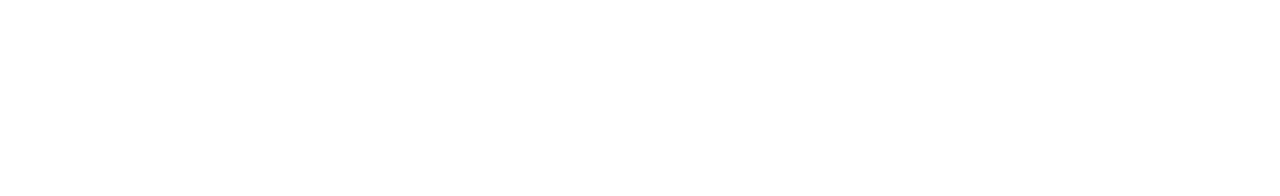
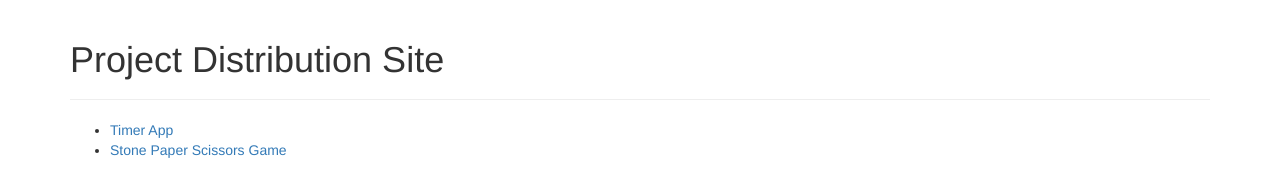
Before and after one commit to GammaBurst101/ProjectDistributionSite, a plain HTML site: page index.html in a window 1280 px wide. Drawn offline with nearby package versions, Linux system fonts and the light colour scheme.

Commit message:
Complete the basic page

```diff
--- a/index.html
+++ b/index.html
@@ -1,11 +1,26 @@
 <!DOCTYPE html>
-<html>
+<html lang="en">
 	<head>
-		<title> Project Distribution Site </title>
-		<meta charset="utf-8">
+	  <title>Project Distribution Site</title>
+	  <meta charset="utf-8">
+	  <meta name="viewport" content="width=device-width, initial-scale=1">
+	  <link rel="stylesheet" href="https://maxcdn.bootstrapcdn.com/bootstrap/3.4.0/css/bootstrap.min.css">
+	  <script src="https://ajax.googleapis.com/ajax/libs/jquery/3.3.1/jquery.min.js"></script>
+	  <script src="https://maxcdn.bootstrapcdn.com/bootstrap/3.4.0/js/bootstrap.min.js"></script>
+	</head>
 
-	</head>
 	<body>
+
+		<div class="container">
+			<div class="page-header">
+				<h1>Project Distribution Site</h1>
+			</div>
+
+			<ul>
+				<li><a href="apps/GammaTimer.jar" download>Timer App</a></li>
+				<li><a href="apps/StonePaperScissors.jar" download>Stone Paper Scissors Game</a></li>
+			</ul>
+		</div>
 
 	</body>
 </html>
```
Also changed, not shown: 2 other files.
